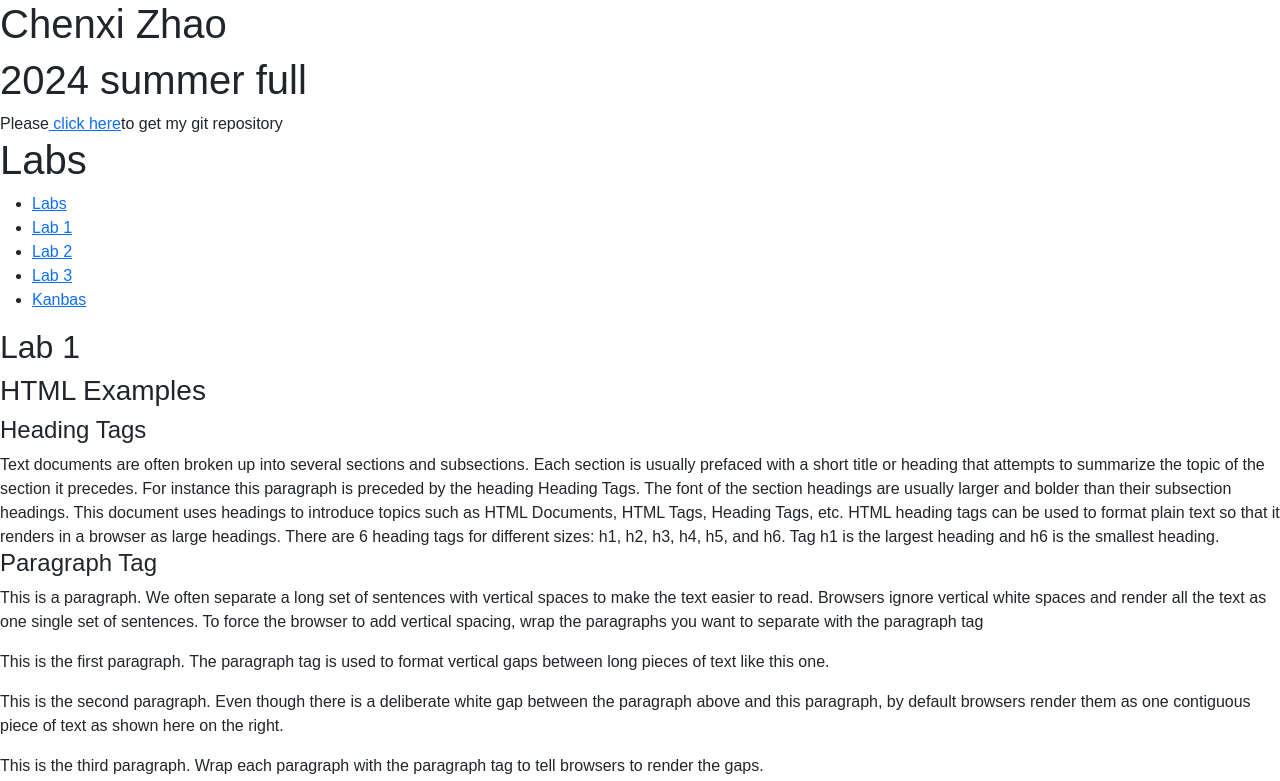
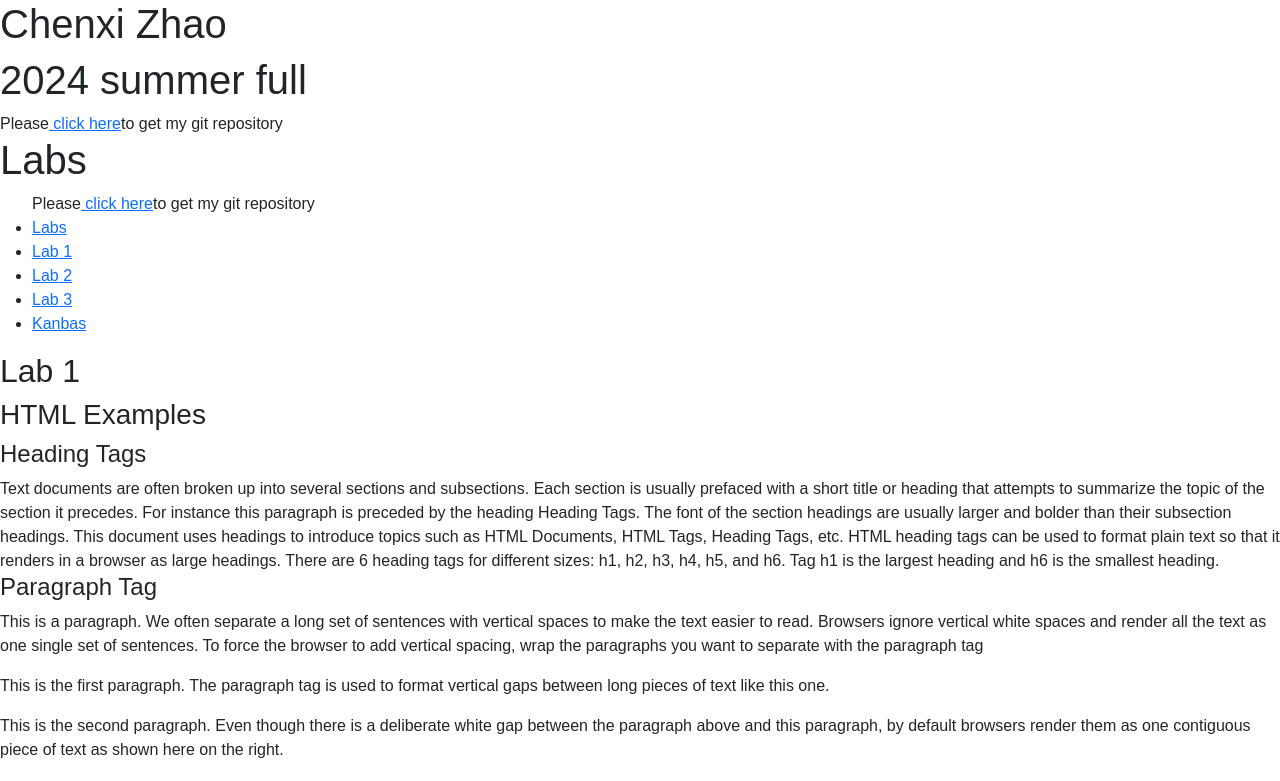
Before and after one commit to 2chenxi/kanbas-react-web-app, a React (Create React App) app: page /#/Labs/Lab1 in a window 1280 px wide. Shown: the top 781 px of the page. Built offline with nearby package versions, Linux system fonts and the light colour scheme.

Commit message:
a2 add my git in toc.tsx

```diff
--- a/src/Labs/TOC.tsx
+++ b/src/Labs/TOC.tsx
@@ -1,6 +1,9 @@
 export default function TOC() {
     return (
       <ul>
+              Please
+<a id="wd-github" href="https://github.com/2chenxi/kanbas-react-web-app.git"> click here</a>
+to get my git repository<br/>
         <li><a id="wd-a"  href="#/Labs">Labs</a></li>
         <li><a id="wd-a1" href="#/Labs/Lab1">Lab 1</a></li>
         <li><a id="wd-a2" href="#/Labs/Lab2">Lab 2</a></li>
```
